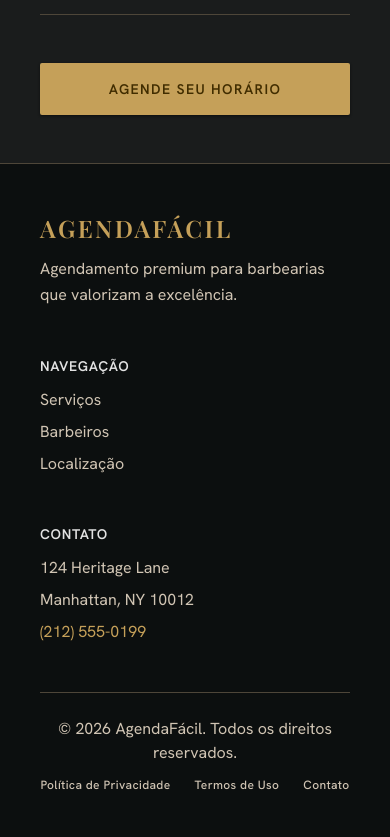
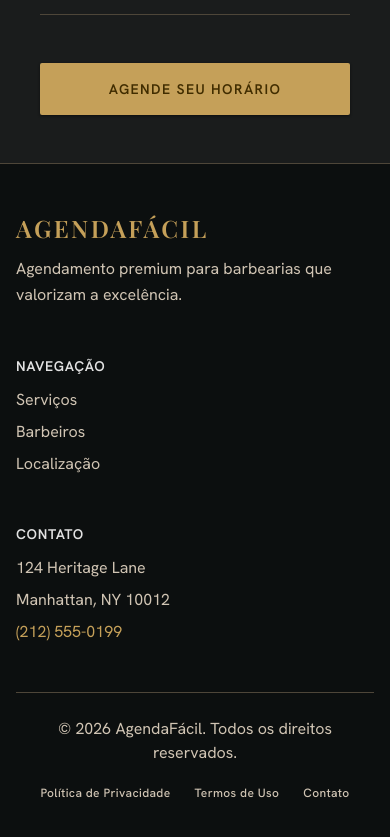
Before and after one commit to celcito/barber, a Next.js app: page / in a window 390 px wide. Shown: the part 3729-4566 px from the top of the page. Built offline with nearby package versions, Linux system fonts and the light colour scheme; no server answers; a web font is replaced by a local one.

Commit message:
fix :mobile

```diff
--- a/app/globals.css
+++ b/app/globals.css
@@ -114,6 +114,13 @@
     font-family: 'Hanken Grotesk', system-ui, sans-serif;
     -webkit-font-smoothing: antialiased;
     -moz-osx-font-smoothing: grayscale;
+    padding-top: env(safe-area-inset-top);
+    padding-bottom: env(safe-area-inset-bottom);
+    padding-left: env(safe-area-inset-left);
+    padding-right: env(safe-area-inset-right);
+    overflow-x: hidden;
+    -webkit-overflow-scrolling: touch;
+    overscroll-behavior: contain;
   }
 
   ::selection {
@@ -187,7 +194,11 @@
     will-change: background-position, opacity;
   }
 
-  @keyframes shimmer-bg {
+  button, a, input, select, textarea {
+  touch-action: manipulation;
+}
+
+@keyframes shimmer-bg {
     0% {
       background-position: -150% 0;
     }
--- a/app/layout.tsx
+++ b/app/layout.tsx
@@ -17,6 +17,12 @@ const hanken = Hanken_Grotesk({
 });
 
 validateEnv();
+
+export const viewport = {
+  width: "device-width",
+  initialScale: 1,
+  viewportFit: "cover",
+};
 
 export const metadata: Metadata = {
   metadataBase: new URL("https://agendafacil.com.br"),
--- a/components/booking/booking-confirmation.tsx
+++ b/components/booking/booking-confirmation.tsx
@@ -74,7 +74,7 @@ export function BookingConfirmation({
         </header>
 
         {/* Main Content */}
-        <main className="px-stack-lg py-stack-lg">
+        <main className="px-margin-mobile md:px-stack-lg py-stack-lg">
           {/* Hero Image */}
           <div className="mb-stack-md relative h-48 w-full overflow-hidden rounded-xs group">
             <img
--- a/components/booking/booking-flow.tsx
+++ b/components/booking/booking-flow.tsx
@@ -96,12 +96,12 @@ export function BookingFlow({ salao }: { salao: SalaoData }) {
 
   return (
     <div className="flex flex-col min-h-dynamic">
-      <div className="px-margin-desktop py-stack-md">
+      <div className="px-margin-mobile md:px-margin-desktop py-stack-md">
         <Stepper steps={steps} currentStep={currentStep} />
       </div>
 
-      <div className="flex-1 px-margin-desktop pb-stack-md overflow-hidden">
-        <div className="max-w-container-max mx-auto grid grid-cols-1 lg:grid-cols-12 gap-gutter">
+      <div className="flex-1 px-margin-mobile md:px-margin-desktop pb-stack-md overflow-hidden">
+        <div className="max-w-container-max mx-auto grid grid-cols-1 md:grid-cols-2 lg:grid-cols-12 gap-gutter">
           <div key={currentStep} className="lg:col-span-7 h-full animate-fade-in" style={{ animationDuration: "400ms" }}>
             {currentStep === 0 && (
               <StepService
@@ -251,7 +251,7 @@ export function BookingFlow({ salao }: { salao: SalaoData }) {
       </div>
 
       {currentStep > 0 && (
-        <div className="px-margin-desktop py-stack-md">
+        <div className="px-margin-mobile md:px-margin-desktop py-stack-md">
           <div className="max-w-container-max mx-auto">
             <Button variant="ghost" onClick={prevStep} icon={<span className="material-symbols-outlined text-[18px]">arrow_back</span>}>
               Voltar
--- a/components/booking/step-client.tsx
+++ b/components/booking/step-client.tsx
@@ -87,7 +87,7 @@ export function StepClient({
         </div>
       )}
 
-      <form id="cliente-form" onSubmit={handleSubmit} className="space-y-stack-sm">
+      <form id="cliente-form" onSubmit={handleSubmit} className="space-y-stack-sm w-full max-w-full">
         <Input
           label="Seu nome"
           name="nome"
--- a/components/booking/step-date.tsx
+++ b/components/booking/step-date.tsx
@@ -112,7 +112,7 @@ export function StepDate({ selectedDate, onSelect }: StepDateProps) {
           {calendarDays.map((day, i) => {
             if (!day.isCurrentMonth) {
               return (
-                <div key={i} className="h-10 flex items-center justify-center text-on-surface-variant/30 font-label-sm text-label-sm">
+                <div key={i} className="min-h-[44px] flex items-center justify-center text-on-surface-variant/30 font-label-sm text-label-sm">
                   {day.day}
                 </div>
               );
@@ -127,7 +127,7 @@ export function StepDate({ selectedDate, onSelect }: StepDateProps) {
                   if (!day.disabled) onSelect(day.dateStr);
                 }}
                 className={cn(
-                  "h-10 flex items-center justify-center font-label-sm text-label-sm rounded transition-all",
+                  "min-h-[44px] flex items-center justify-center font-label-sm text-label-sm rounded transition-all w-full",
                   isSelected
                     ? "bg-primary text-on-primary font-bold"
                     : day.disabled
--- a/components/booking/step-time.tsx
+++ b/components/booking/step-time.tsx
@@ -64,7 +64,7 @@ export function StepTime({
         </p>
 
         {loadingSlots ? (
-          <div className="grid grid-cols-3 gap-2">
+          <div className="grid grid-cols-2 sm:grid-cols-3 gap-2">
             {[1, 2, 3, 4, 5, 6].map((i) => (
               <Skeleton key={i} className="h-10 rounded" />
             ))}
@@ -74,7 +74,7 @@ export function StepTime({
             Nenhum horário disponível para esta data.
           </p>
         ) : (
-          <div className="grid grid-cols-3 gap-2">
+          <div className="grid grid-cols-2 sm:grid-cols-3 gap-2">
             {slots.map((slot) => {
               const isSelected = selectedTime === slot.horario;
               return (
@@ -82,7 +82,7 @@ export function StepTime({
                   key={slot.horario}
                   onClick={() => onSelect(slot)}
                   className={cn(
-                    "py-2 rounded font-label-sm text-label-sm transition-all flex flex-col items-center cursor-pointer",
+                    "py-3 sm:py-2 rounded font-label-sm text-label-sm transition-all flex flex-col items-center cursor-pointer min-h-[44px]",
                     isSelected
                       ? "border border-primary bg-primary/10 text-primary"
                       : "border border-outline-variant hover:border-primary hover:text-primary text-on-surface"
--- a/components/layout/footer.tsx
+++ b/components/layout/footer.tsx
@@ -15,7 +15,7 @@ const legalLinks = [
 export function Footer() {
   return (
     <footer className="bg-surface-container-lowest w-full py-stack-lg border-t border-outline-variant">
-      <div className="max-w-container-max mx-auto px-margin-desktop md:px-margin-desktop">
+      <div className="max-w-container-max mx-auto px-margin-mobile md:px-margin-desktop">
         <div className="grid grid-cols-1 md:grid-cols-3 gap-stack-lg mb-stack-lg">
           {/* Brand */}
           <div>
@@ -63,12 +63,12 @@ export function Footer() {
           <p className="font-body-md text-body-md text-on-surface-variant text-center md:text-left">
             &copy; 2026 AgendaFácil. Todos os direitos reservados.
           </p>
-          <div className="flex gap-stack-md">
+          <div className="flex flex-wrap justify-center gap-x-stack-md gap-y-2">
             {legalLinks.map((link) => (
               <a
                 key={link.label}
                 href={link.href}
-                className="font-label-sm text-label-sm text-on-surface-variant hover:text-primary transition-colors"
+                className="font-label-sm text-label-sm text-on-surface-variant hover:text-primary transition-colors py-2"
               >
                 {link.label}
               </a>
```
Also changed, not shown: 1 other file (tests, documents, lock files or other folders).
